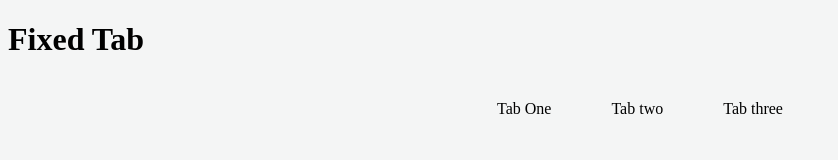
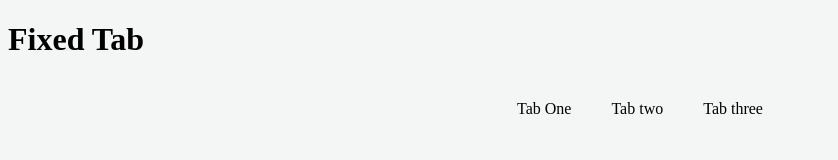
Before and after one commit to ShoaibTamboli/Card_component, a plain HTML site: page Tab/index_tab.html in a window 1280 px wide. Shown: the whole page, without its empty margins (0-838 px from the left). Drawn offline with Linux system fonts and the light colour scheme.

Commit message:
refactor: css upadted

```diff
--- a/Tab/style_tab.css
+++ b/Tab/style_tab.css
@@ -9,7 +9,7 @@ body{
 }
 div>span{
     padding: 10px 20px;
-    margin: 10px;
+    margin: 10px 0px;
     cursor: pointer;
 }
 div>span:hover{
```
